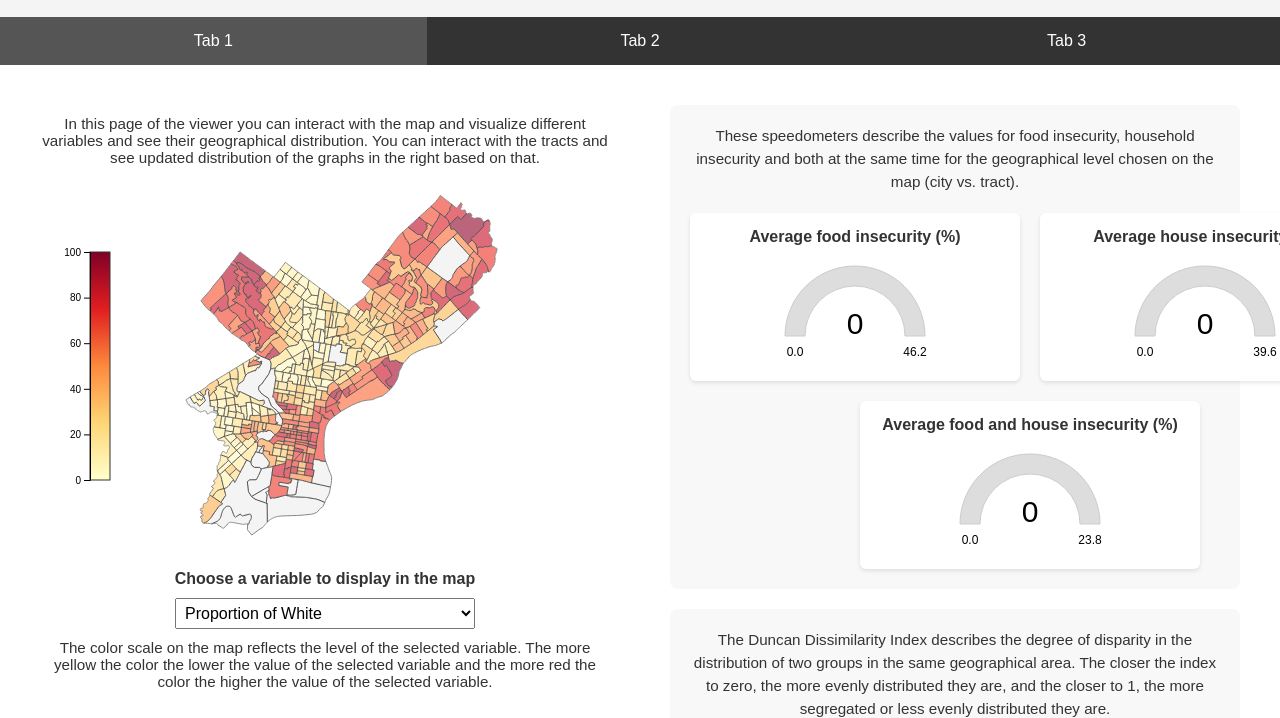
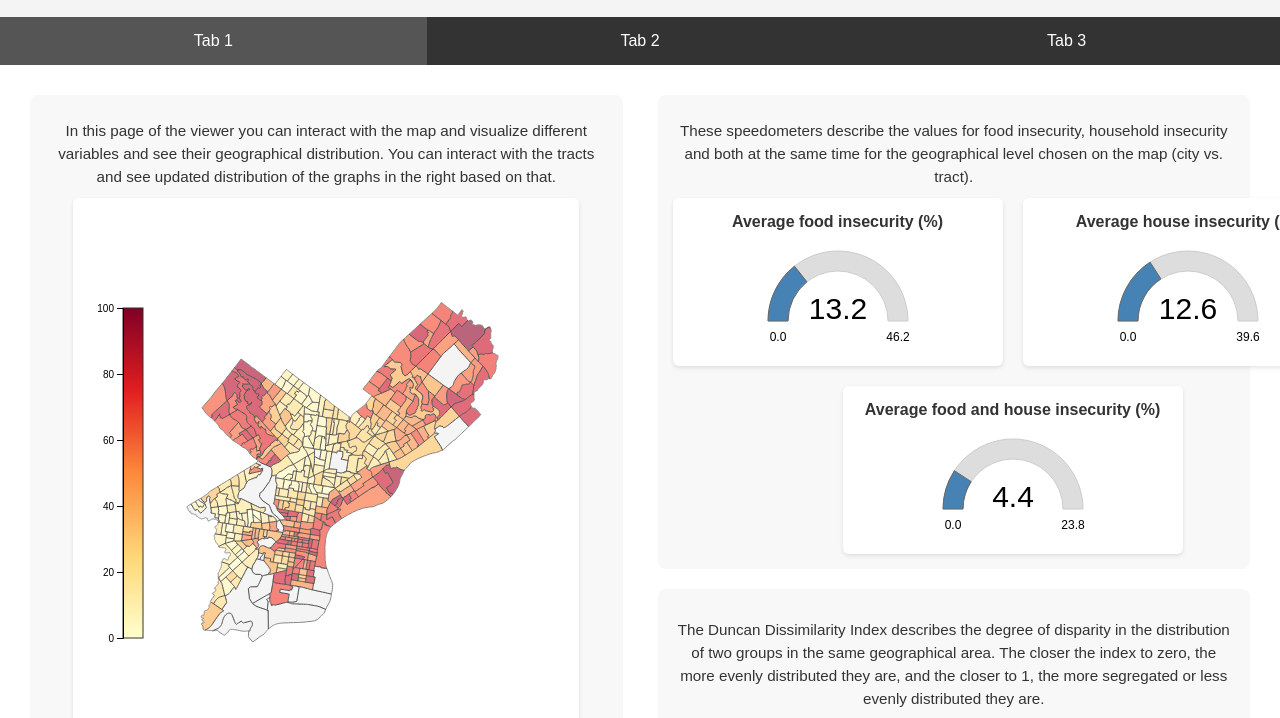
Before and after one commit to fabiancpl/d3-dashboard, a plain HTML site: page www/index.html in a window 1280 px wide. Shown: the part 60-778 px from the top of the page. Drawn offline with nearby package versions, Linux system fonts and the light colour scheme.

Commit message:
Improving styles of tab 1

```diff
--- a/www/index.html
+++ b/www/index.html
@@ -4,7 +4,7 @@
   <meta charset="UTF-8">
   <meta http-equiv="X-UA-Compatible" content="IE=edge">
   <meta name="viewport" content="width=device-width, initial-scale=1.0">
-  <title><!-- Site title goes here --></title>
+  <title>Visualization</title>
   <link rel="stylesheet" href="styles.css">
   <!-- D3.js -->
   <script src="https://d3js.org/d3.v7.min.js"></script>
@@ -20,8 +20,8 @@
     <button class="tab-button" data-tab="tab3">Tab 3</button>
   </nav>
   <main>
-    <section id="tab1" class="tab-content active">
-      <div class="column">
+    <section id="tab1" class="tab-content active">      <div class="column">
+        <div class="map-section">
           <p class="map-instruction-top">
             In this page of the viewer you can interact with the map and visualize different variables and see their geographical distribution. You can interact with the tracts and see updated distribution of the graphs in the right based on that.
           </p>
@@ -35,6 +35,7 @@
           <p class="map-instruction-bottom">
             The color scale on the map reflects the level of the selected variable. The more yellow the color the lower the value of the selected variable and the more red the color the higher the value of the selected variable.
           </p>
+        </div>
       </div>
       <div class="column">
         <!-- Right column content for Tab 1 -->
--- a/www/script.js
+++ b/www/script.js
@@ -89,9 +89,15 @@ document.addEventListener('DOMContentLoaded', () => {
     .attr('class', 'legend axis')
     .attr('transform', `translate(${legendX}, ${legendY})`)
     .call(legendAxis);
+  let featuresData = [];
+  let globalMeans = {};
+  const pi = Math.PI;
 
-  let featuresData = [];
-  const pi = Math.PI;
+  // Function to calculate mean of values
+  function calculateMean(arr) {
+    const validValues = arr.filter(v => v != null && !isNaN(v));
+    return validValues.length ? d3.mean(validValues) : 0;
+  }
 
   // Initialize speedometers
   const speedometerConfig = [
@@ -267,14 +273,31 @@ document.addEventListener('DOMContentLoaded', () => {
 
   // Initial update with no selection
   updateBarChart(null);
-
   d3.json('data/ct2020.geojson').then(data => {
     featuresData = data.features;
 
-    // Calculate max values for each speedometer
+    // Calculate max values for each speedometer and global means
     speedometers.forEach(speedometer => {
       speedometer.maxValue = d3.max(featuresData, d => d.properties[speedometer.property]) || 100;
+      // Calculate global mean for each speedometer property
+      globalMeans[speedometer.property] = calculateMean(featuresData.map(d => d.properties[speedometer.property]));
       createSpeedometer(speedometer);
+    });
+
+    // Calculate global means for bar chart properties
+    ['white_asian', 'white_black', 'white_hispanic', 'white_others'].forEach(prop => {
+      globalMeans[prop] = calculateMean(featuresData.map(d => d.properties[prop]));
+    });
+
+    // Initialize with global means
+    speedometers.forEach(speedometer => {
+      updateSpeedometer(speedometer, globalMeans[speedometer.property]);
+    });
+    updateBarChart({
+      white_asian: globalMeans.white_asian,
+      white_black: globalMeans.white_black,
+      white_hispanic: globalMeans.white_hispanic,
+      white_others: globalMeans.white_others
     });
 
     svg.selectAll('path.feature')
@@ -288,14 +311,15 @@ document.addEventListener('DOMContentLoaded', () => {
         .attr('data-tract', d => d.properties.TRACTCEmod)
         .on('mouseover', (event, d) => {
           const prop = layerSelect.value;
-          const label = propertyMapping[prop];
-          const value = d.properties[prop];
+          const label = propertyMapping[prop];          const value = d.properties[prop];
+          tooltip.transition()
+            .duration(0)  // Immediate appearance
+            .style('opacity', 1);
           tooltip.html(`TRACTCE: ${d.properties.TRACTCE}<br>${label}: ${
             value != null ? value.toFixed(2) + '%' : 'No value'
           }`)
             .style('left', (event.pageX + 10) + 'px')
-            .style('top', (event.pageY - 10) + 'px')
-            .style('opacity', 1);
+            .style('top', (event.pageY - 10) + 'px');
 
           // Update all speedometers
           speedometers.forEach(speedometer => {
@@ -304,20 +328,24 @@ document.addEventListener('DOMContentLoaded', () => {
 
           // Update bar chart
           updateBarChart(d.properties);
-        })
-        .on('mousemove', event => {
+        })        .on('mousemove', event => {
           tooltip
             .style('left', (event.pageX + 10) + 'px')
-            .style('top', (event.pageY + 10) + 'px');
-        })
-        .on('mouseout', () => {
+            .style('top', (event.pageY - 10) + 'px')
+            .style('opacity', 1);
+        })        .on('mouseout', () => {
           tooltip.transition().duration(200).style('opacity', 0);
-          // Reset speedometers to 0
+          // Show global means in speedometers
           speedometers.forEach(speedometer => {
-            updateSpeedometer(speedometer, 0);
+            updateSpeedometer(speedometer, globalMeans[speedometer.property]);
           });
-          // Reset bar chart to 0
-          updateBarChart(null);
+          // Show global means in bar chart
+          updateBarChart({
+            white_asian: globalMeans.white_asian,
+            white_black: globalMeans.white_black,
+            white_hispanic: globalMeans.white_hispanic,
+            white_others: globalMeans.white_others
+          });
         });
     updateChoropleth(layerSelect.value);
   }).catch(err => console.error('Error loading GeoJSON:', err));
--- a/www/styles.css
+++ b/www/styles.css
@@ -6,22 +6,31 @@ header { background-color: #f4f4f4; padding: 20px; text-align: center; }
 nav { display: flex; background-color: #333; width: 100%; }
 nav button { flex: 1; padding: 15px; background: none; border: none; color: white; cursor: pointer; font-size: 16px; }
 nav button:hover, nav button.active { background-color: #555; }
-main { flex: 1; width: 100%; padding: 20px; }
+main { flex: 1; width: 100%; padding: 15px; }
 .tab-content { display: none; width: 100%; }
 .tab-content.active { display: block; }
 
 /* Two-column layout for Tab 1 */
-#tab1 { display: flex; flex-wrap: wrap; gap: 20px; }
-#tab1 .column { flex: 1; min-width: 250px; padding: 20px; }
+#tab1 { display: flex; flex-wrap: wrap; gap: 5px; }
+#tab1 .column { flex: 1; min-width: 250px; padding: 15px; }
+
+/* Map container */
+.map-section {
+  background-color: #f8f8f8;
+  padding: 15px;
+  border-radius: 8px;
+  margin-bottom: 15px;
+}
 
 /* Map instructions */
 .map-instruction-top,
 .map-instruction-bottom {
-  text-align: center;
-  margin: 10px auto;
+  line-height: 1.5;
   color: #333;
   font-size: 0.95rem;
+  text-align: center;
   max-width: 800px;
+  margin: 10px auto;
 }
 
 /* Combo label and select styling */
@@ -43,8 +52,17 @@ main { flex: 1; width: 100%; padding: 20px; }
 }
 
 /* SVG map container */
-#map { width: 100%; height: 380px; }
+#map {
+  width: 90%;
+  height: 550px;
+  background-color: white;
+  border-radius: 6px;
+  box-shadow: 0 2px 4px rgba(0,0,0,0.1);
+  margin: 0 auto;
+  display: block;
+}
 
+/* Footer styles */
 footer { background-color: #f4f4f4; text-align: center; padding: 8px; width: 100%; }
 
 /* Hide map instructions and controls on inactive tabs */
@@ -70,17 +88,18 @@ footer { background-color: #f4f4f4; text-align: center; padding: 8px; width: 100
 /* Speedometers section */
 .speedometers-section {
   background-color: #f8f8f8;
-  padding: 20px;
+  padding: 15px;
   border-radius: 8px;
-  margin-bottom: 20px;
+  margin-bottom: 15px;
 }
 
 .section-instruction {
-  margin-bottom: 20px;
   line-height: 1.5;
   color: #333;
   font-size: 0.95rem;
   text-align: center;
+  max-width: 800px;
+  margin: 10px auto;
 }
 
 .speedometers-container {
@@ -128,11 +147,14 @@ footer { background-color: #f4f4f4; text-align: center; padding: 8px; width: 100
 
 /* Bar chart styles */
 #bar-chart {
-  width: 100%;
+  width: 90%;
   height: 250px;
   background-color: white;
   border-radius: 4px;
   padding: 10px;
+  box-shadow: 0 2px 4px rgba(0,0,0,0.1);
+  margin: 0 auto;
+  display: block;
 }
 
 .bar-label {
```
Lines whose indentation alone changed are shown as unchanged.
